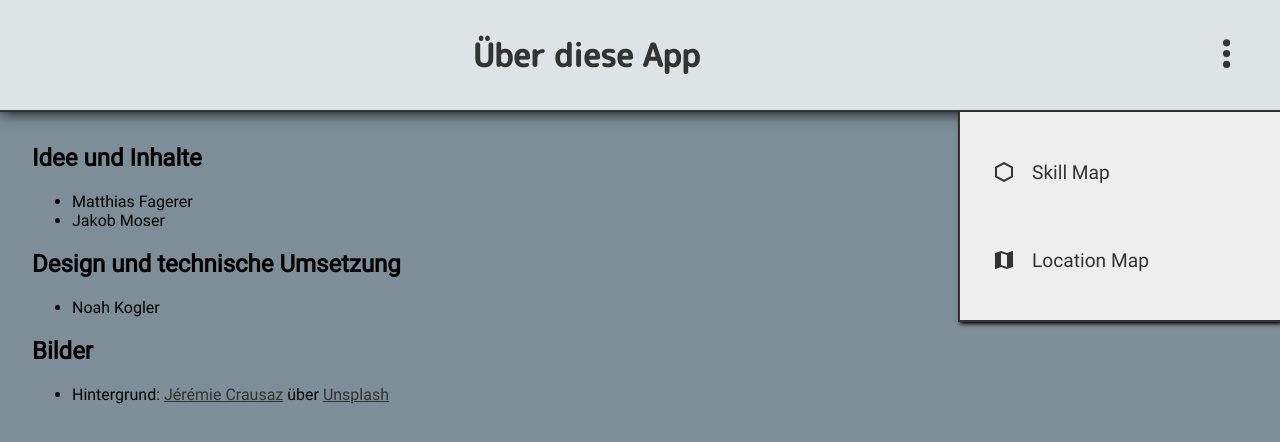
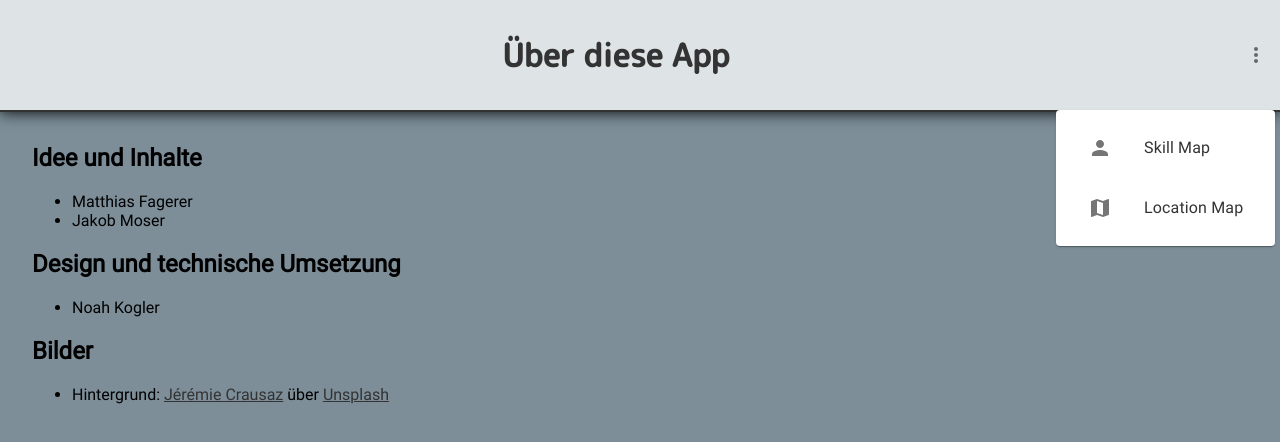
Before and after one commit to noah-kogler/motion-hexplorer, a Next.js app: page /about in a window 1280 px wide. Both pictures are taken after a click on the button "Menü". Shown: the top 442 px of the page. Built offline with nearby package versions, Linux system fonts and the light colour scheme.

Commit message:
changed edit form and header to material ui

```diff
--- /dev/null
+++ b/components/header.js
@@ -0,0 +1,149 @@
+import styled, { withTheme } from "styled-components";
+import {
+  ClickAwayListener,
+  Grow,
+  IconButton, ListItem,
+  ListItemIcon, ListItemText,
+  MenuItem,
+  MenuList,
+  Paper,
+  Popper
+} from '@material-ui/core';
+import ArrowBackIosIcon from '@material-ui/icons/ArrowBackIos';
+import EditIcon from '@material-ui/icons/Edit';
+import MoreVertIcon from '@material-ui/icons/MoreVert';
+import InfoIcon from '@material-ui/icons/Info';
+import MapIcon from '@material-ui/icons/Map';
+import PersonIcon from '@material-ui/icons/Person';
+import { useRouter } from "next/router";
+import { useRef, useState } from "react";
+import Link from 'next/link';
+
+function Header({
+  title,
+  showBackButton = false,
+  showEditButton,
+  onEditButtonClick,
+  showSkillMap=true,
+  showLocationMap=true,
+  showAbout=true
+}) {
+  const router = useRouter();
+  const [open, setOpen] = useState(false);
+  const anchorRef = useRef(null);
+
+  function handleToggle() {
+    setOpen((prevOpen) => !prevOpen);
+  }
+
+  function handleClose(event) {
+    if (anchorRef.current && anchorRef.current.contains(event.target)) {
+      return;
+    }
+    setOpen(false);
+  }
+
+  function onBackButtonClick() {
+    router.back();
+  }
+
+  return (
+    <>
+      <Container>
+        {
+          showBackButton &&
+          <IconButton onClick={onBackButtonClick} title="Zurück">
+            <ArrowBackIosIcon />
+          </IconButton>
+        }
+        <Title>{title}</Title>
+        {
+          showEditButton &&
+          <IconButton onClick={onEditButtonClick} title="Bearbeiten">
+            <EditIcon />
+          </IconButton>
+        }
+        <IconButton ref={anchorRef} onClick={handleToggle} title="Menü">
+          <MoreVertIcon />
+        </IconButton>
+      </Container>
+      <Popper open={open} anchorEl={anchorRef.current} role={undefined} transition style={{zIndex: 1000}}>
+        {({ TransitionProps, placement }) => (
+          <Grow
+            {...TransitionProps}
+            style={{ transformOrigin: placement === 'bottom' ? 'center top' : 'center bottom' }}
+          >
+            <Paper>
+              <ClickAwayListener onClickAway={handleClose}>
+                <MenuList autoFocusItem={open} id="menu-list-grow">
+                  {
+                    showSkillMap &&
+                    <MenuItem>
+                      <Link href="/" passHref>
+                        <ListItem component="a">
+                          <ListItemIcon>
+                            <PersonIcon/>
+                          </ListItemIcon>
+                          <ListItemText primary="Skill Map"/>
+                        </ListItem>
+                      </Link>
+                    </MenuItem>
+                  }
+                  {
+                    showLocationMap &&
+                    <MenuItem>
+                      <Link href="/locations" passHref>
+                        <ListItem component="a">
+                          <ListItemIcon>
+                            <MapIcon />
+                          </ListItemIcon>
+                          <ListItemText primary="Location Map" />
+                        </ListItem>
+                      </Link>
+                    </MenuItem>
+                  }
+                  {
+                    showAbout &&
+                    <MenuItem>
+                      <Link href="/about" passHref>
+                        <ListItem component="a">
+                          <ListItemIcon>
+                            <InfoIcon />
+                          </ListItemIcon>
+                          <ListItemText primary="Über diese App" />
+                        </ListItem>
+                      </Link>
+                    </MenuItem>
+                  }
+                </MenuList>
+              </ClickAwayListener>
+            </Paper>
+          </Grow>
+        )}
+      </Popper>
+    </>
+  );
+}
+
+export default withTheme(Header);
+
+const Container = styled.div`
+  height: ${({theme}) => theme.headerHeight};
+  border-bottom: 2px solid #333333;
+  box-sizing: border-box;
+  background: rgba(255, 255, 255, 0.75);
+  box-shadow: 0 0 15px #000000;
+  display: flex;
+  justify-content: space-between;
+  align-items: bottom;
+`;
+
+const Title = styled.h1`
+  padding: 1rem;
+  margin: 0;
+  padding-top: 2rem;
+  font-family: 'M PLUS Rounded 1c', sans-serif;
+  text-align: center;
+  color: ${({ theme }) => theme.text};
+  flex-grow: 1;
+`;
--- a/components/header/header.js
+++ /dev/null
@@ -1,82 +0,0 @@
-import styled, { withTheme } from "styled-components";
-import { mdiChevronLeft, mdiDotsVertical, mdiPencil } from '@mdi/js';
-import Icon from "@mdi/react";
-import { useState } from "react";
-import Menu from "./menu";
-import { useRouter } from "next/router";
-
-function Header({theme, title, showBackButton, showEditButton, onEditButtonClick, ...menuProps}) {
-  const [menuVisible, setMenuVisible] = useState(false);
-  const router = useRouter()
-
-  function onMenuButtonClick() {
-    setMenuVisible(!menuVisible);
-  }
-
-  function onBackButtonClick() {
-    router.back();
-  }
-
-  return (
-    <>
-      <Container>
-        {
-          showBackButton &&
-          <Button onClick={onBackButtonClick}>
-            <Icon path={mdiChevronLeft}
-                  title="Zurück"
-                  size={1.8}
-                  color={theme.text}/>
-          </Button>
-        }
-        <Title>{title}</Title>
-        {
-          showEditButton &&
-          <Button onClick={onEditButtonClick}>
-            <Icon path={mdiPencil}
-                  title="Bearbeiten"
-                  size={1.8}
-                  color={theme.text}/>
-          </Button>
-        }
-        <Button onClick={onMenuButtonClick}>
-          <Icon path={mdiDotsVertical}
-                title="Menü"
-                size={1.8}
-                color={theme.text} />
-        </Button>
-      </Container>
-      {menuVisible && (<Menu {...menuProps} />)}
-    </>
-  );
-}
-
-export default withTheme(Header);
-
-const Container = styled.div`
-  height: ${({theme}) => theme.headerHeight};
-  border-bottom: 2px solid #333333;
-  box-sizing: border-box;
-  background: rgba(255, 255, 255, 0.75);
-  box-shadow: 0 0 15px #000000;
-  display: flex;
-  justify-content: space-between;
-  align-items: bottom;
-`;
-
-const Title = styled.h1`
-  padding: 1rem;
-  margin: 0;
-  padding-top: 2rem;
-  font-family: 'M PLUS Rounded 1c', sans-serif;
-  text-align: center;
-  color: ${({ theme }) => theme.text};
-  flex-grow: 1;
-`;
-
-const Button = styled.button`
-  padding: 1rem 2rem;
-  cursor: pointer;
-  border: 0;
-  background: none;
-`;
--- a/components/header/menu.js
+++ /dev/null
@@ -1,87 +0,0 @@
-import styled, { withTheme } from "styled-components";
-import { mdiInformationOutline, mdiMap, mdiHexagonOutline } from '@mdi/js';
-import Icon from "@mdi/react";
-import Link from 'next/link';
-
-function Menu({theme, showSkillMap=true, showLocationMap=true, showAbout=true}) {
-  return (
-    <Container>
-      {
-        showSkillMap && <Item>
-          <Link href="/">
-            <ItemAnchor>
-              <Icon path={mdiHexagonOutline}
-                    title="Skill Map"
-                    size={1}
-                    color={theme.text}/>
-              <ItemText>Skill Map</ItemText>
-            </ItemAnchor>
-          </Link>
-        </Item>
-      }
-      {
-        showLocationMap && <Item>
-          <Link href="/locations">
-            <ItemAnchor>
-              <Icon path={mdiMap}
-                    title="Location Map"
-                    size={1}
-                    color={theme.text} />
-              <ItemText>Location Map</ItemText>
-            </ItemAnchor>
-          </Link>
-        </Item>
-      }
-      {
-        showAbout && <Item>
-          <Link href="/about">
-            <ItemAnchor>
-              <Icon path={mdiInformationOutline}
-                    title="Über diese App"
-                    size={1}
-                    color={theme.text} />
-              <ItemText>Über diese App</ItemText>
-            </ItemAnchor>
-          </Link>
-        </Item>
-      }
-    </Container>
-  );
-}
-
-export default withTheme(Menu);
-
-const Container = styled.ul`
-  position: absolute;
-  top: ${({theme}) => theme.headerHeight};
-  right: 0;
-  padding: 1rem 0;
-  margin: 0;
-  background: #EEEEEE;
-  box-shadow: 2px 2px 4px #000000;
-  border-left: 2px solid ${({theme}) => theme.border};
-  border-bottom: 2px solid ${({theme}) => theme.border};
-  width: 100vw;
-  max-width: 20rem;
-  z-index: 1000;
-`;
-
-const Item = styled.li`
-  list-style-type: none;
-  margin: 0;
-  passing: 0;
-`;
-
-const ItemText = styled.span`
-  padding-left: 1rem;
-  font-size: 1.2rem;
-`;
-
-const ItemAnchor = styled.a`
-  display: block;
-  padding: 2rem;
-  display: flex;
-  align-items: center;
-  text-decoration: none;
-  cursor: pointer;
-`;
--- a/package.json
+++ b/package.json
@@ -8,8 +8,8 @@
     "start": "next start"
   },
   "dependencies": {
-    "@mdi/js": "^5.9.55",
-    "@mdi/react": "^1.5.0",
+    "@material-ui/core": "^4.11.4",
+    "@material-ui/icons": "^4.11.2",
     "leaflet": "^1.7.1",
     "next": "10.0.9",
     "next-pwa": "^5.2.21",
--- a/pages/_app.js
+++ b/pages/_app.js
@@ -1,8 +1,9 @@
 // noinspection JSUnusedGlobalSymbols
 
 import { ThemeProvider } from "styled-components";
+import { ThemeProvider as MaterialUiThemeProvider } from '@material-ui/core/styles';
 import Head from "next/head";
-import { defaultTheme, GlobalStyle } from "../theme.config";
+import { defaultTheme, GlobalStyle, materialUiTheme } from "../theme.config";
 
 export default function MyApp({ Component, pageProps }) {
   return (
@@ -32,8 +33,10 @@ export default function MyApp({ Component, pageProps }) {
         <meta name="viewport" content="width=device-width, initial-scale=1, maximum-scale=1, user-scalable=0"/>
       </Head>
       <ThemeProvider theme={defaultTheme}>
-        <GlobalStyle/>
-        <Component {...pageProps} />
+        <MaterialUiThemeProvider theme={materialUiTheme}>
+          <GlobalStyle/>
+          <Component {...pageProps} />
+        </MaterialUiThemeProvider>
       </ThemeProvider>
     </>
   );
--- a/pages/about.js
+++ b/pages/about.js
@@ -1,6 +1,6 @@
 // noinspection JSUnusedGlobalSymbols
 
-import Header from "../components/header/header";
+import Header from "../components/header";
 import styled, { createGlobalStyle } from "styled-components";
 
 export default function About () {
--- a/pages/details.js
+++ b/pages/details.js
@@ -1,6 +1,6 @@
 // noinspection JSUnusedGlobalSymbols
 
-import Header from "../components/header/header";
+import Header from "../components/header";
 import styled, { createGlobalStyle } from "styled-components";
 
 export default function Details () {
--- a/pages/index.js
+++ b/pages/index.js
@@ -3,7 +3,7 @@
 import SkillMap from "../components/skill-map";
 import { useEffect, useState } from "react";
 import LoadingIndicator from "../components/loading-indicator";
-import Header from "../components/header/header";
+import Header from "../components/header";
 import { createGlobalStyle } from "styled-components";
 
 export default function Index () {
--- a/pages/locations.js
+++ b/pages/locations.js
@@ -1,6 +1,6 @@
 // noinspection JSUnusedGlobalSymbols
 
-import Header from "../components/header/header";
+import Header from "../components/header";
 import { createGlobalStyle } from "styled-components";
 import dynamic from "next/dynamic";
 
--- a/pages/profile.js
+++ b/pages/profile.js
@@ -1,6 +1,6 @@
 // noinspection JSUnusedGlobalSymbols
 
-import Header from "../components/header/header";
+import Header from "../components/header";
 import styled, { createGlobalStyle } from "styled-components";
 import { useState } from "react";
 import Edit from "../components/profile/edit";
--- a/theme.config.js
+++ b/theme.config.js
@@ -1,10 +1,22 @@
 import { createGlobalStyle } from "styled-components";
+import { createMuiTheme } from "@material-ui/core";
 
 export const defaultTheme = {
   text: '#333333',
   border: '#333333',
   headerHeight: '7rem',
 }
+
+export const materialUiTheme = createMuiTheme({
+  palette: {
+    primary: {
+      main: '#333333',
+    },
+    secondary: {
+      main: '#FFFFFF',
+    },
+  },
+});
 
 export const GlobalStyle = createGlobalStyle`
   @font-face {
```
Also changed, not shown: components/profile/edit.js (+29 -31 lines), 1 other file (tests, documents, lock files or other folders).
